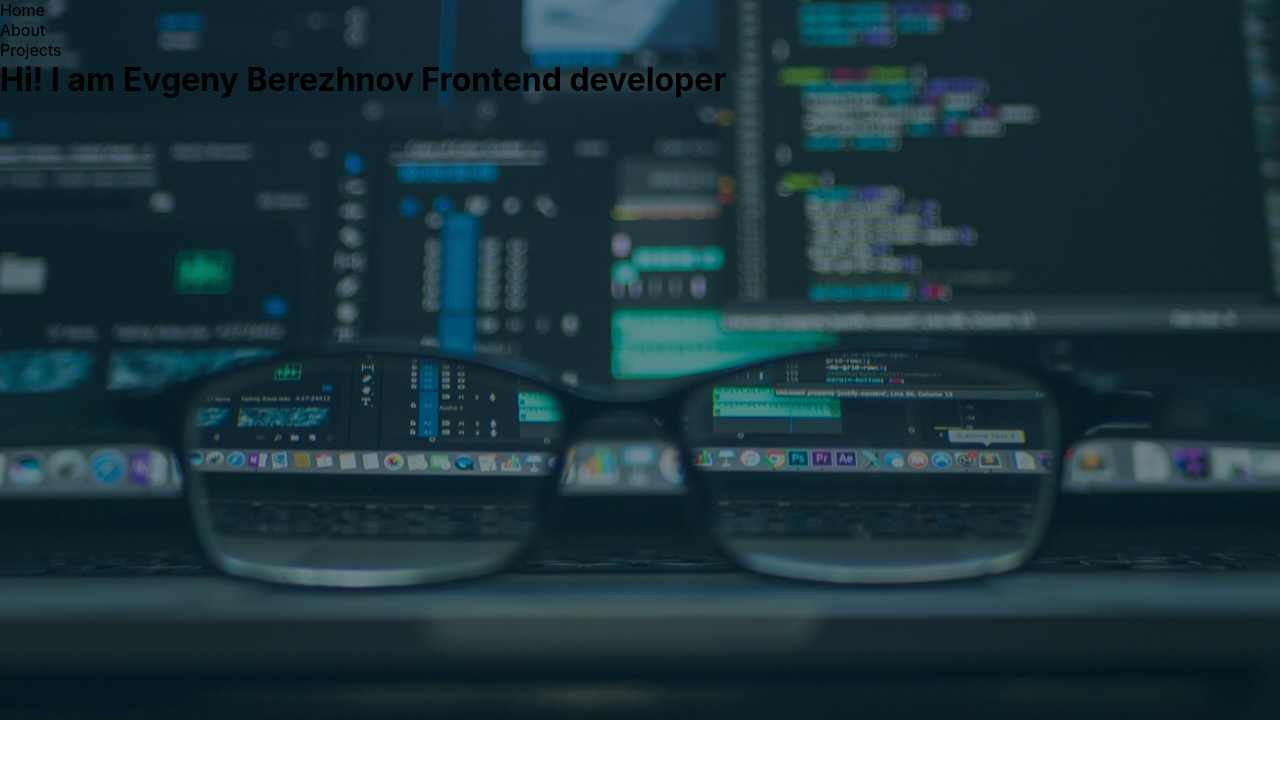
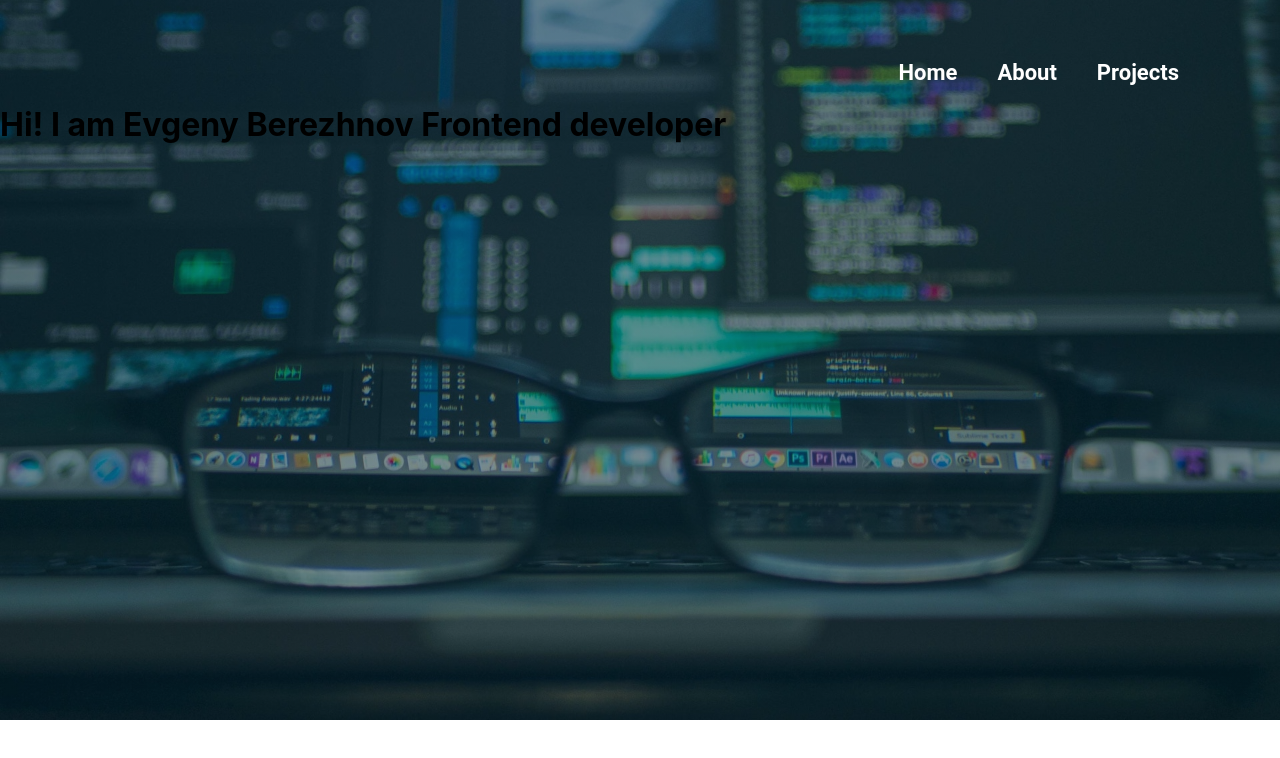
Before and after one commit to JackBerezhnov/evgenydev, a React (Create React App) app: page / in a window 1280 px wide. Shown: the top 758 px of the page. Built offline with nearby package versions, Linux system fonts and the light colour scheme.

Commit message:
added navbar

```diff
--- a/src/components/navbar/Navbar.css
+++ b/src/components/navbar/Navbar.css
@@ -1,3 +1,20 @@
 .navbar-list {
     list-style: none;
+    display: flex;
+    flex-direction: row;
+    justify-content: flex-end;
+    align-items: center;
+    padding: 40px 81px 0px 0px;
 }
+
+.navbar-list li {
+    padding: 20px;
+}
+
+.navbar-list a {
+    text-decoration: none;
+    color: #ffffff;
+    font-family: 'Roboto', sans-serif;
+    font-weight: 600;
+    font-size: 22px;
+}
--- a/src/components/navbar/Navbar.jsx
+++ b/src/components/navbar/Navbar.jsx
@@ -4,9 +4,9 @@ function Navbar({ firstNav, secondNav, thirdNav }) {
     return(
         <navbar>
             <ul className='navbar-list'>
-                <li>{firstNav}</li>
-                <li>{secondNav}</li>
-                <li>{thirdNav}</li>
+                <li><a href="#home">{firstNav}</a></li>
+                <li><a href="#about">{secondNav}</a></li>
+                <li><a href="#projects">{thirdNav}</a></li>
             </ul>
         </navbar>
     );
```
